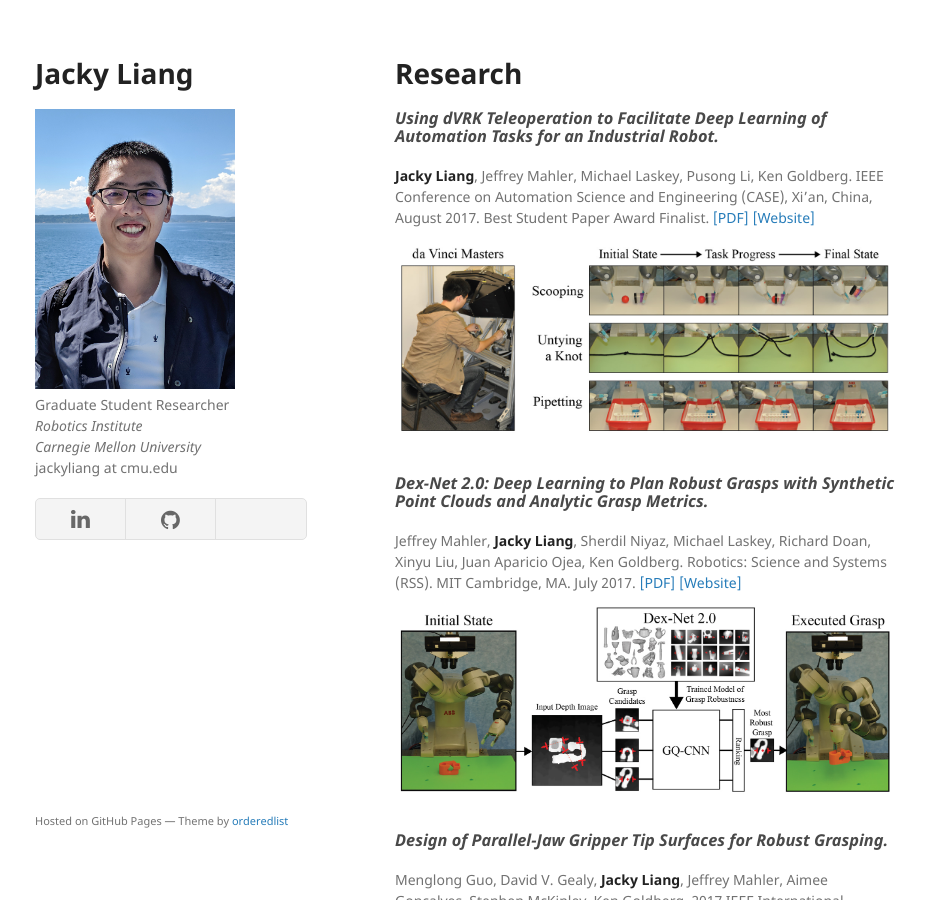
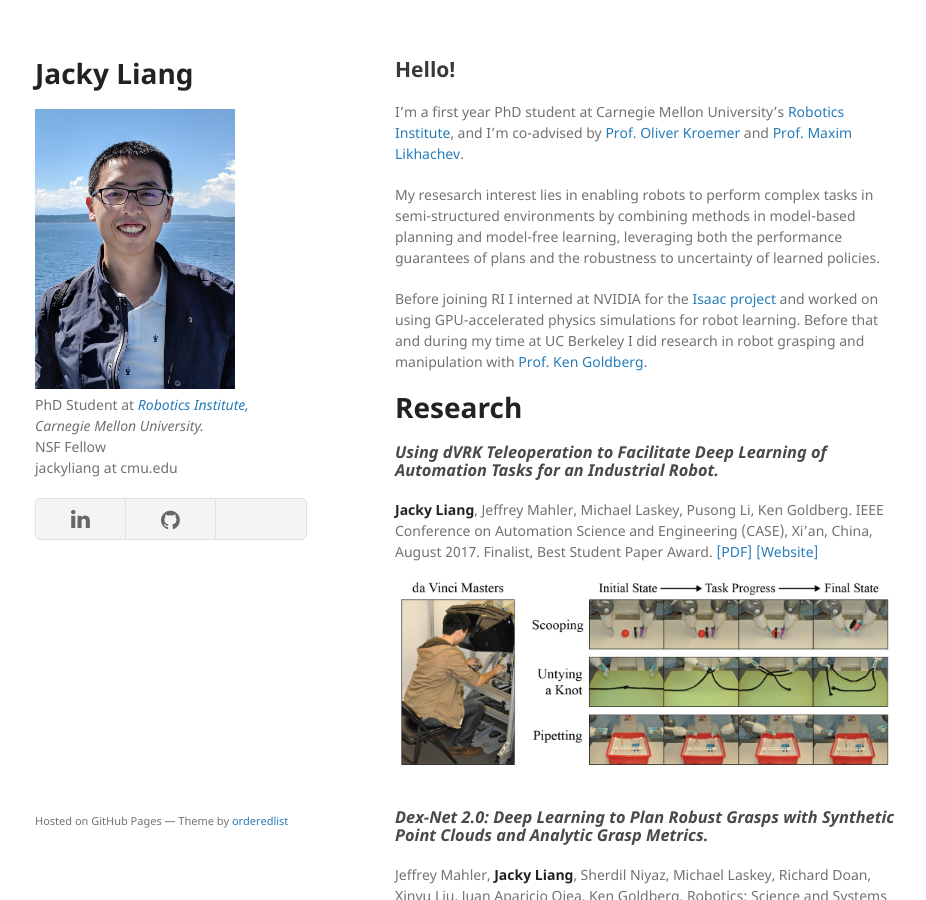
Before and after one commit to jacky-liang/jacky.io, a Jekyll site: the page built from index.md, in a window 1280 px wide and 900 px high. Shown: the whole window, without its empty margins (175-1101 px from the left). Built offline with Jekyll 4.4.1, drawn with Linux system fonts in a browser that asks for light colours; a style sheet for code colours, icons or effects is not loaded; our own code applies the rules of GitHub Pages for plain Markdown files.

Commit message:
updated intro

```diff
--- a/_layouts/default.html
+++ b/_layouts/default.html
@@ -41,11 +41,10 @@
       <header>
         <h1>{{ site.title }}</h1>
         <img src="{{ site.baseurl }}assets/imgs/profile.png" class="profile-img">
-        <p> Graduate Student Researcher <br>
-            <i> Robotics Institute <br>
-            Carnegie Mellon University <br>
-        </i>
-            jackyliang at cmu.edu
+        <p> PhD Student at <i> <a href="http://goldberg.berkeley.edu/">Robotics Institute, </a><br>
+            Carnegie Mellon University. </i><br>
+        NSF Fellow <br>
+        jackyliang at cmu.edu
         </p>
         <ul>
             <li>
--- a/index.md
+++ b/index.md
@@ -2,10 +2,19 @@
 layout: default
 ---
 
+## Hello!
+
+I'm a first year PhD student at Carnegie Mellon University's [Robotics Institute](https://www.ri.cmu.edu/), and I'm co-advised by [Prof. Oliver Kroemer](https://www.ri.cmu.edu/ri-faculty/oliver-kroemer/) and [Prof. Maxim Likhachev](http://www.cs.cmu.edu/~maxim/).
+
+My resesarch interest lies in enabling robots to perform complex tasks in semi-structured environments by combining methods in model-based planning and model-free learning, leveraging both the performance guarantees of plans and the robustness to uncertainty of learned policies.
+
+Before joining RI I interned at NVIDIA for the [Isaac project](https://www.nvidia.com/en-us/deep-learning-ai/industries/robotics/) and worked on using GPU-accelerated physics simulations for robot learning.
+Before that and during my time at UC Berkeley I did research in robot grasping and manipulation with [Prof. Ken Goldberg](http://goldberg.berkeley.edu/).
+
 # Research
 
 ### _Using dVRK Teleoperation to Facilitate Deep Learning of Automation Tasks for an Industrial Robot._
-**Jacky Liang**, Jeffrey Mahler, Michael Laskey, Pusong Li, Ken Goldberg. IEEE Conference on Automation Science and Engineering (CASE), Xi'an, China, August 2017. Best Student Paper Award Finalist.
+**Jacky Liang**, Jeffrey Mahler, Michael Laskey, Pusong Li, Ken Goldberg. IEEE Conference on Automation Science and Engineering (CASE), Xi'an, China, August 2017. Finalist, Best Student Paper Award.
 [\[PDF\]](https://berkeleyautomation.github.io/teleop/documents/DY-Teleop-CASE-2017_final.pdf)
 [\[Website\]](https://berkeleyautomation.github.io/teleop/)
 <img class="pub-img" src="{{ site.baseurl }}assets/imgs/dy-teleop_web.jpg">
```
